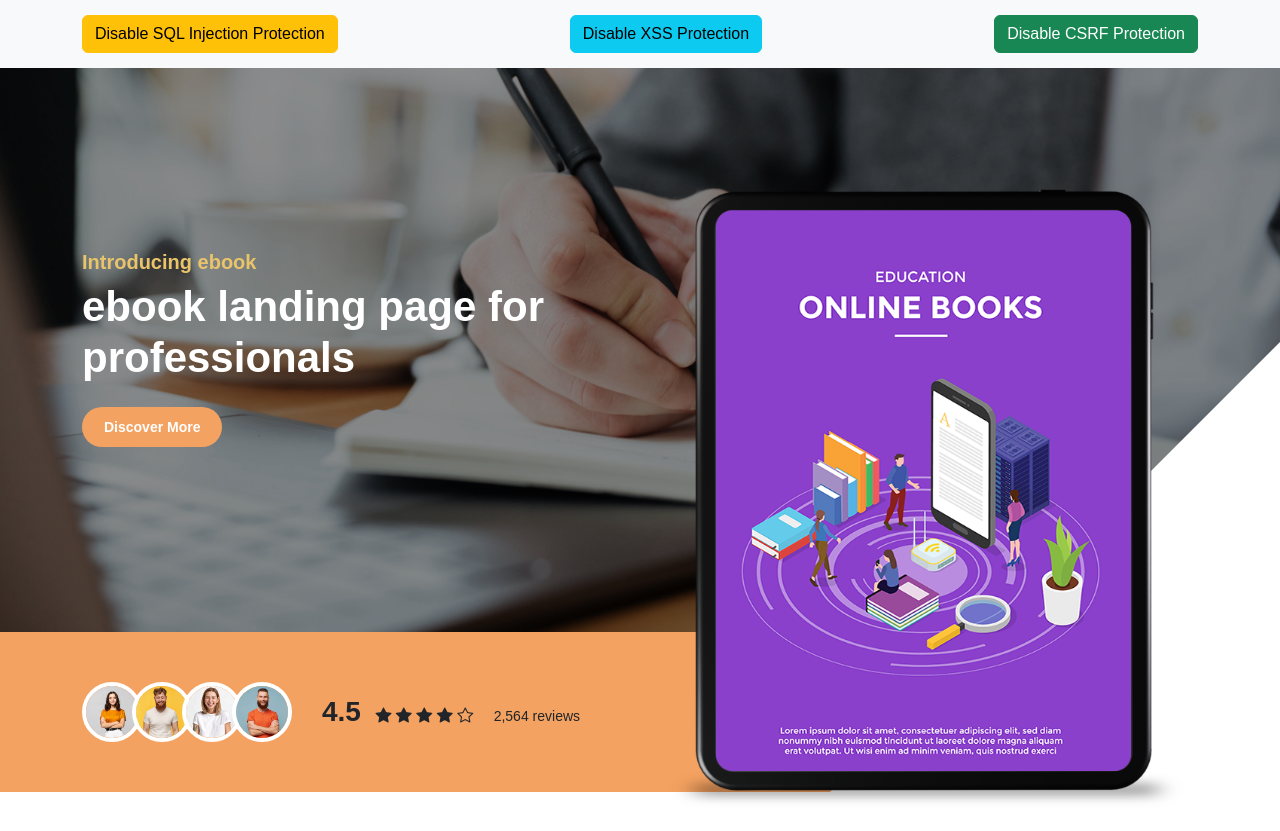
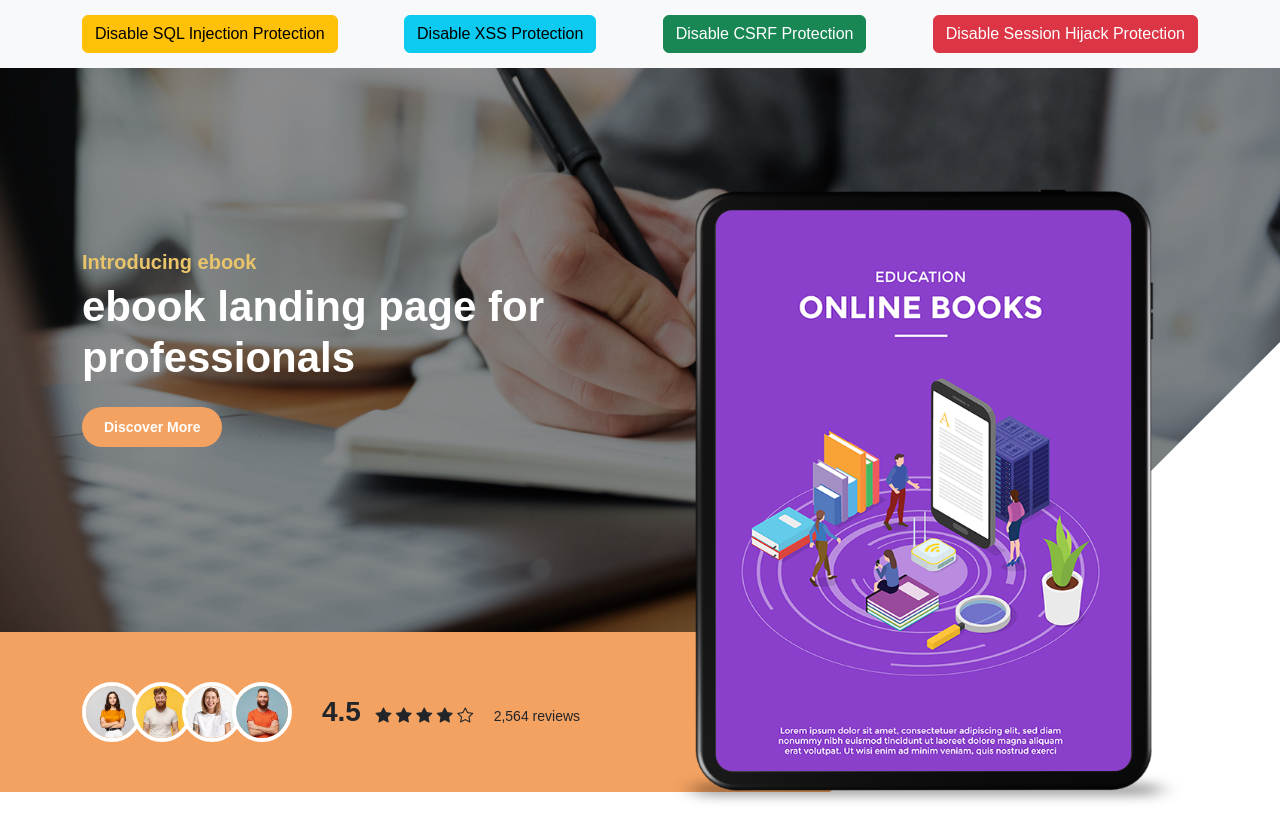
Before and after one commit to rafalgajos/secure-ebook-platform, a Flask app: template templates/index.html in a window 1280 px wide. Shown: the top 831 px of the page. Run offline with Flask 3, Linux system fonts and the light colour scheme; the template is opened without the code that fills it: most values are stand-ins (such as "Sample title", 1, 10 or a date in 2020); some libraries are stand-ins or nearby versions; some web fonts are replaced.

Commit message:
Add protection against session hijacking
Co-Authored-By: Rafał Gajos <97643064+rafalgajos@users.noreply.github.com>

```diff
--- a/templates/index.html
+++ b/templates/index.html
@@ -38,10 +38,12 @@
                 const sqlinProtectionEnabled = {{ sqlin_protection_enabled|tojson }};
                 const xssProtectionEnabled = {{ xss_protection_enabled|tojson }};
                 const csrfProtectionEnabled = {{ csrf_protection_enabled|tojson }};
+                const sessionHijackProtectionEnabled = {{ session_hijack_protection_enabled|tojson }};
 
                 $('#toggle-sqlin-protection').text(sqlinProtectionEnabled ? 'Disable SQL Injection Protection' : 'Enable SQL Injection Protection');
                 $('#toggle-xss-protection').text(xssProtectionEnabled ? 'Disable XSS Protection' : 'Enable XSS Protection');
                 $('#toggle-csrf-protection').text(csrfProtectionEnabled ? 'Disable CSRF Protection' : 'Enable CSRF Protection');
+                $('#toggle-session-hijack-protection').text(sessionHijackProtectionEnabled ? 'Disable Session Hijack Protection' : 'Enable Session Hijack Protection');
             });
         </script>
 
@@ -71,6 +73,13 @@
                         <input type="hidden" name="csrf_token" value="{{ session['csrf_token'] }}">
                         <button id="toggle-csrf-protection" type="submit" class="btn btn-success">
                             {{ 'Disable CSRF Protection' if csrf_protection_enabled else 'Enable CSRF Protection' }}
+                        </button>
+                    </form>
+                    <!-- Session Hijack Protection toggle button -->
+                    <form action="/toggle-session-hijack-protection" method="post" class="d-flex">
+                        <input type="hidden" name="csrf_token" value="{{ session['csrf_token'] }}">
+                        <button id="toggle-session-hijack-protection" type="submit" class="btn btn-danger">
+                            {{ 'Disable Session Hijack Protection' if session_hijack_protection_enabled else 'Enable Session Hijack Protection' }}
                         </button>
                     </form>
                 </div>
```
